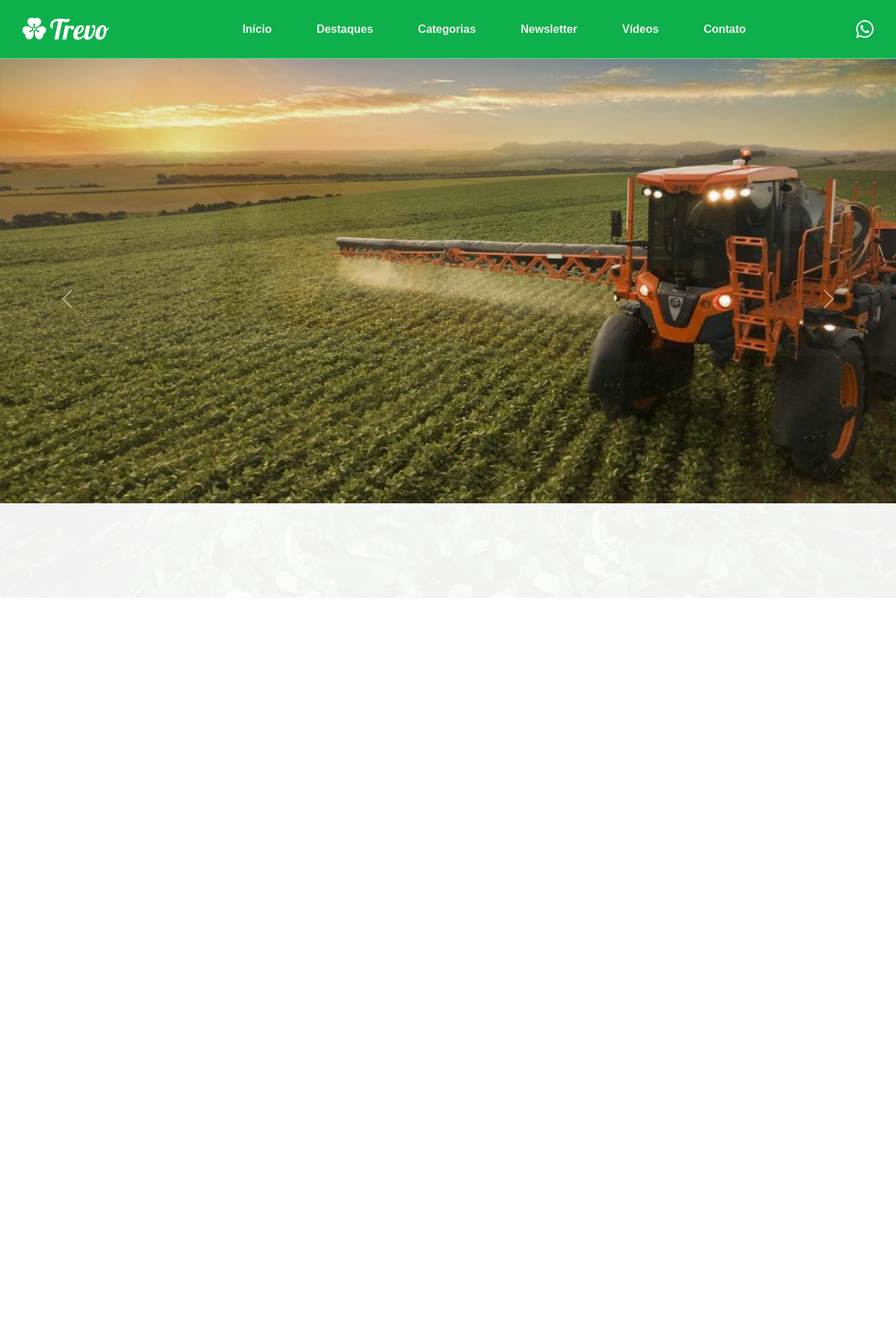
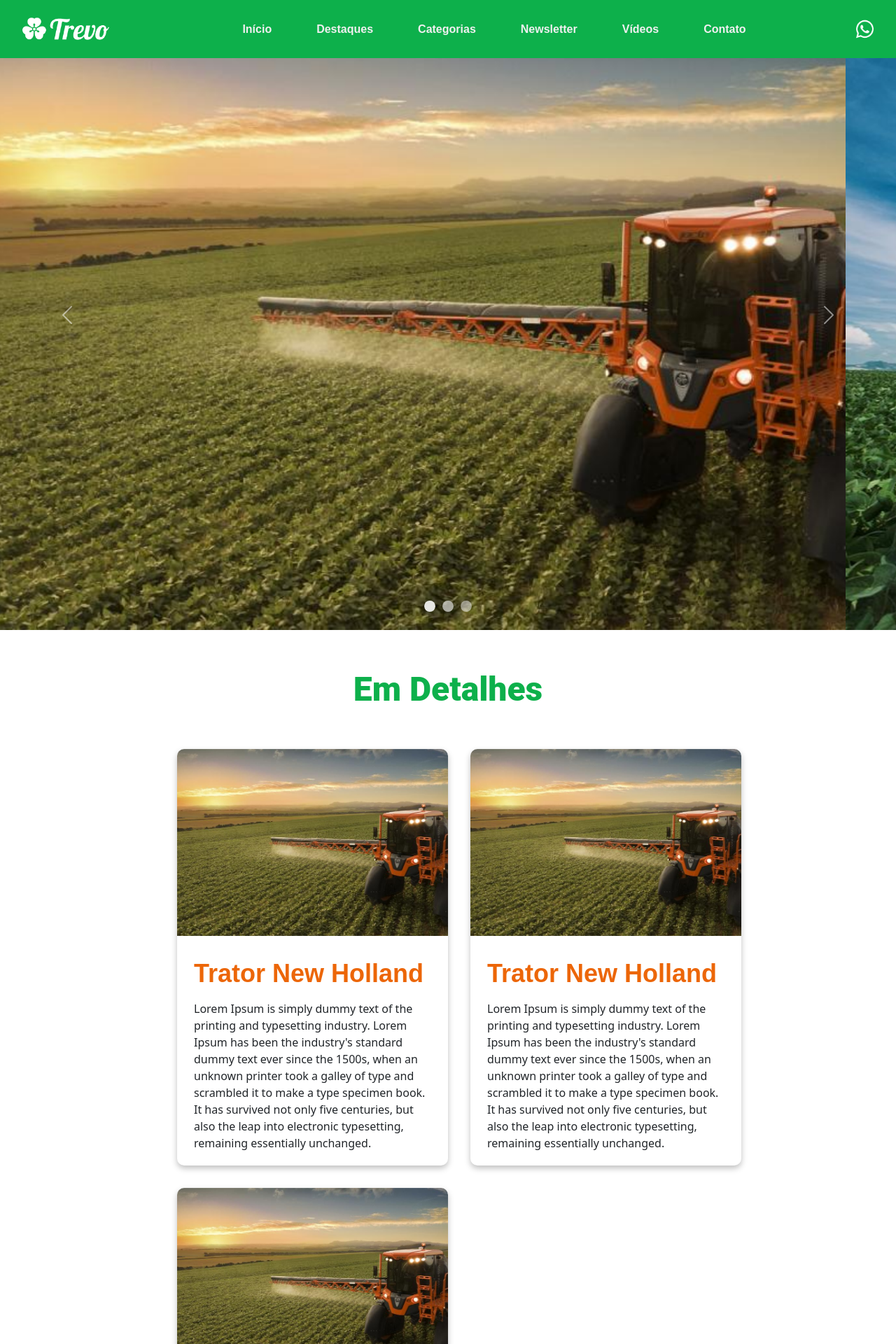
Before and after one commit to allantak/angular-trevo-web, an Angular app: page / in a window 1280 px wide. Shown: the top 1920 px of the page at 70% size. Before the commit the page ends 854 px from the top, so only its background shows below. Built offline with nearby package versions, Linux system fonts and the light colour scheme.

Commit message:
component card/contrast

```diff
--- a/src/app/app.component.html
+++ b/src/app/app.component.html
@@ -1,2 +1,3 @@
-<app-navbar/>
-<app-hero/>
+<app-navbar />
+<app-hero />
+<app-contrast />
--- /dev/null
+++ b/src/app/components/card/card.component.html
@@ -0,0 +1,16 @@
+<div class="container-card">
+  <div  class="container-img-card">
+    <img [src]="imgUrlSlide1" alt="Imagem produtos" class="img-card"/>
+  </div>
+  <div class="text-card">
+    <h2>Trator New Holland</h2>
+    <p>
+      Lorem Ipsum is simply dummy text of the printing and typesetting industry.
+      Lorem Ipsum has been the industry's standard dummy text ever since the
+      1500s, when an unknown printer took a galley of type and scrambled it to
+      make a type specimen book. It has survived not only five centuries, but
+      also the leap into electronic typesetting, remaining essentially
+      unchanged.
+    </p>
+  </div>
+</div>
--- /dev/null
+++ b/src/app/components/card/card.component.scss
@@ -0,0 +1,31 @@
+@import '../../../variables';
+
+.container-card {
+  height: 595px;
+  width: 387px;
+  border-radius: 10px;
+  box-shadow: 0px 4px 8px 0px rgba(0, 0, 0, 0.25);
+
+
+  .container-img-card {
+    height: 45%;
+    width: 100%;
+
+
+    .img-card {
+      height: 100%;
+      width: 100%;
+      object-fit: cover;
+      border-radius: 10px 10px 0 0;
+    }
+  }
+
+  .text-card {
+    padding: 2rem 1.5rem;
+
+    h2 {
+      margin-bottom: 1rem;
+      color: $orange;
+    }
+  }
+}
--- /dev/null
+++ b/src/app/components/card/card.component.ts
@@ -0,0 +1,10 @@
+import { Component } from '@angular/core';
+
+@Component({
+  selector: 'app-card',
+  templateUrl: './card.component.html',
+  styleUrls: ['./card.component.scss']
+})
+export class CardComponent {
+  imgUrlSlide1: string = 'assets/banner-1.jpg';
+}
--- /dev/null
+++ b/src/app/components/contrast/contrast.component.html
@@ -0,0 +1,16 @@
+<section>
+  <h1>Em Detalhes</h1>
+  <ul>
+    <li>
+      <app-card/>
+    </li>
+    <li>
+      <app-card/>
+    </li>
+    <li>
+      <app-card/>
+    </li>
+  </ul>
+
+
+</section>
--- /dev/null
+++ b/src/app/components/contrast/contrast.component.scss
@@ -0,0 +1,38 @@
+@import '../../../variables';
+section{
+  margin-top: 3.5rem;
+
+  h1 {
+    color: $green;
+    text-align: center;
+  }
+
+  ul {
+    margin-top: 3.5rem;
+    list-style: none;
+    align-items: center;
+    justify-content: center;
+    gap: 2rem;
+    display: grid;
+    grid-template-columns: auto auto auto;
+  }
+
+  @media (max-width: 1400px) {
+    ul {
+      grid-template-columns: auto auto;
+    }
+  }
+
+  @media (max-width: 768px) {
+    ul {
+      grid-template-columns: auto;
+    }
+  }
+
+  @media (max-width: 480px) {
+    ul {
+      grid-template-columns: auto;
+    }
+  }
+
+}
--- a/src/app/components/hero/hero.component.html
+++ b/src/app/components/hero/hero.component.html
@@ -1,21 +1,27 @@
-<div id="carouselExampleFade" class="carousel slide carousel-fade" data-bs-ride="carousel">
+
+<div id="ImgCarousel" class="carousel slide" data-bs-ride="carousel">
+  <ol class="carousel-indicators">
+    <li data-bs-target="#ImgCarousel" data-bs-slide-to="0" class="active"></li>
+    <li data-bs-target="#ImgCarousel" data-bs-slide-to="1"></li>
+    <li data-bs-target="#ImgCarousel" data-bs-slide-to="2"></li>
+  </ol>
+
   <div class="carousel-inner">
     <div class="carousel-item active">
-      <img [src]="imgUrlSlide1" class="d-block w-100" alt="Imagem Uniport slide">
+      <img [src]="imgUrlSlide1" class="w-100 img-carrosel" alt="Trevo Slide 1">
     </div>
     <div class="carousel-item">
-      <img [src]="imgUrlSlide2" class="d-block w-100"  alt="Imagem Uniport slide 2">
+      <img [src]="imgUrlSlide2" class="w-100 img-carrosel" alt="Trevo Slide 2">
     </div>
     <div class="carousel-item">
-      <img [src]="imgUrlSlide3" class="d-block w-100"  alt="Imagem Uniport slide 3">
+      <img [src]="imgUrlSlide3" class="w-100 img-carrosel" alt="Trevo Slide 3">
     </div>
   </div>
-  <button class="carousel-control-prev" type="button" data-bs-target="#carouselExampleFade" data-bs-slide="prev">
+
+  <a class="carousel-control-prev" href="#ImgCarousel" role="button" data-bs-slide="prev">
     <span class="carousel-control-prev-icon" aria-hidden="true"></span>
-    <span class="visually-hidden">Previous</span>
-  </button>
-  <button class="carousel-control-next" type="button" data-bs-target="#carouselExampleFade" data-bs-slide="next">
+  </a>
+  <a class="carousel-control-next" href="#ImgCarousel" role="button" data-bs-slide="next">
     <span class="carousel-control-next-icon" aria-hidden="true"></span>
-    <span class="visually-hidden">Next</span>
-  </button>
+  </a>
 </div>
--- a/src/app/components/hero/hero.component.scss
+++ b/src/app/components/hero/hero.component.scss
@@ -0,0 +1,15 @@
+.img-carrosel {
+  height: 900px;
+  object-fit: cover;
+  aspect-ratio: 16/9;
+}
+
+
+.carousel-indicators li {
+  background-color: #fff;
+  border-radius: 50%;
+  width: 16px;
+  height: 16px;
+  margin: 0 5px;
+  cursor: pointer;
+}
--- a/src/app/components/navbar/navbar.component.scss
+++ b/src/app/components/navbar/navbar.component.scss
@@ -6,9 +6,7 @@ header {
   left: 0;
   width: 100%;
   z-index: 9999;
-  border-bottom: 1px solid rgba(240, 240, 240, 0.5);
   background-color:  $green;
-  align-tracks: center;
 }
 
 header nav {
--- a/src/styles.scss
+++ b/src/styles.scss
@@ -1,22 +1,21 @@
 @import 'variables';
-@import '../node_modules/bootstrap/dist/css/bootstrap.css';
-
 
 body {
   font-family: $font-roboto-regular;
   font-size: $font-size-default;
-}
 
   h1 {
     font-family: $font-roboto-black;
     font-size: $font-size-title;
+    font-weight: 900;
   }
 
   h2 {
     font-family: $font-roboto-bold;
     font-size: $font-size-subtitle;
+    font-weight: 700;
   }
-
+}
 
 *,
 *::after,
```
Also changed, not shown: src/app/components/components.module.ts (+7 -2 lines), src/app/components/contrast/contrast.component.ts (added, +10 -0 lines), 2 other files (tests, documents, lock files or other folders). Lines whose indentation alone changed are shown as unchanged.
